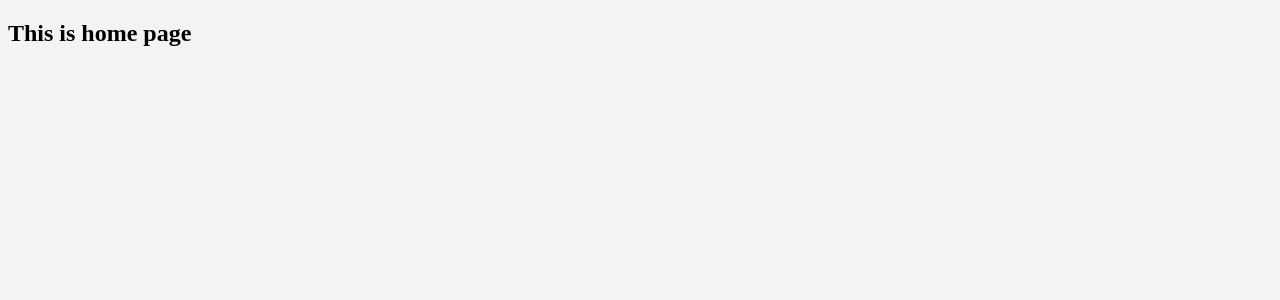
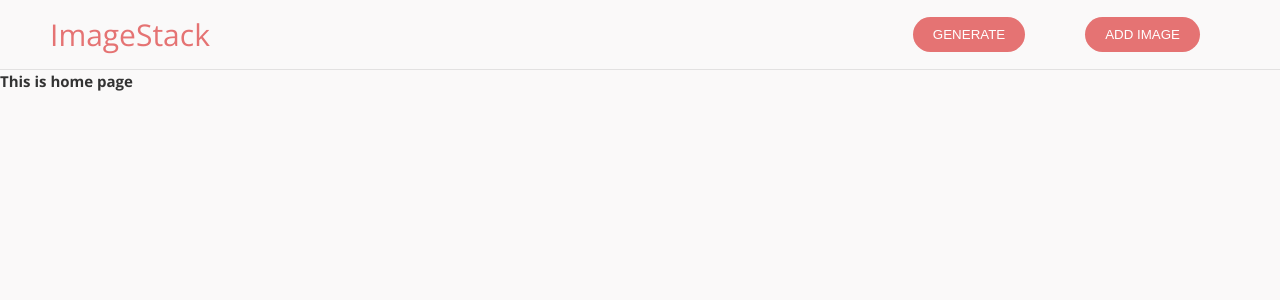
Before and after one commit to sushmitha-b-s/image-stack-client, a Vue app: page / in a window 1280 px wide. Shown: the top 300 px of the page. Built offline with nearby package versions, Linux system fonts and the light colour scheme.

Commit message:
Implemented navbar with styles

```diff
--- a/public/index.html
+++ b/public/index.html
@@ -1,15 +1,26 @@
 <!DOCTYPE html>
 <html lang="">
 	<head>
-    <meta charset="utf-8">
-    <meta http-equiv="X-UA-Compatible" content="IE=edge">
-    <meta name="viewport" content="width=device-width,initial-scale=1.0">
-    <link rel="icon" href="<%= BASE_URL %>favicon.ico">
+		<meta charset="utf-8" />
+		<meta http-equiv="X-UA-Compatible" content="IE=edge" />
+		<meta name="viewport" content="width=device-width,initial-scale=1.0" />
+		<link rel="icon" href="<%= BASE_URL %>favicon.ico" />
 		<title><%= htmlWebpackPlugin.options.title %></title>
+
+		<!-- Google fonts -->
+		<link rel="preconnect" href="https://fonts.gstatic.com" />
+		<link
+			href="https://fonts.googleapis.com/css2?family=Open+Sans:ital,wght@0,400;0,600;0,700;1,300&display=swap"
+			rel="stylesheet"
+		/>
 	</head>
 	<body>
 		<noscript>
-      <strong>We're sorry but <%= htmlWebpackPlugin.options.title %> doesn't work properly without JavaScript enabled. Please enable it to continue.</strong>
+			<strong
+				>We're sorry but <%= htmlWebpackPlugin.options.title %> doesn't work
+				properly without JavaScript enabled. Please enable it to
+				continue.</strong
+			>
 		</noscript>
 		<div id="app"></div>
 		<!-- built files will be auto injected -->
--- a/src/App.vue
+++ b/src/App.vue
@@ -1,5 +1,17 @@
 <template>
 	<div id="app">
+		<NavBar />
 		<router-view />
 	</div>
 </template>
+
+<script>
+import NavBar from '@/components/NavBar.vue'
+
+export default {
+	name: 'App',
+	components: {
+		NavBar,
+	},
+}
+</script>
--- /dev/null
+++ b/src/components/NavBar.vue
@@ -0,0 +1,16 @@
+<template>
+	<nav class="nav">
+		<ul class="nav__list">
+			<li class="nav__item">
+				<a href="/" class="nav__link">
+					ImageStack
+				</a>
+			</li>
+		</ul>
+
+		<div class="nav__btns">
+			<button class="nav__btn">generate</button>
+			<button class="nav__btn">Add image</button>
+		</div>
+	</nav>
+</template>
--- /dev/null
+++ b/src/styles/_base.scss
@@ -0,0 +1,33 @@
+// colors
+
+$color-primary-dark: #e57373;
+$color-primary-light: #eb9393;
+
+$color-grey-light-1: #faf9f9;
+$color-grey-light-2: #e2e1e1;
+
+$color-grey-dark-1: #333;
+
+$color-white: #fff;
+$color-black: #000;
+
+*,
+*::before,
+*::after {
+	margin: 0;
+	padding: 0;
+	box-sizing: inherit;
+}
+
+html {
+	font-size: 62.5%;
+	box-sizing: border-box;
+}
+
+body {
+	background-color: $color-grey-light-1;
+	color: $color-grey-dark-1;
+	font-family: 'Open Sans', sans-serif;
+	font-weight: 400;
+	line-height: 1.5;
+}
--- /dev/null
+++ b/src/styles/components/_navbar.scss
@@ -0,0 +1,49 @@
+.nav {
+	border-bottom: 1px solid $color-grey-light-2;
+	min-height: 7rem;
+	display: flex;
+	justify-content: space-between;
+	align-items: center;
+
+	&__list {
+		margin-left: 5rem;
+		list-style: none;
+	}
+
+	&__link {
+		&:link,
+		&:visited {
+			text-decoration: none;
+			font-size: 3rem;
+			color: $color-primary-dark;
+		}
+
+		&:focus {
+			outline: none;
+		}
+	}
+
+	&__btns {
+		margin-right: 5rem;
+	}
+
+	&__btn {
+		border: none;
+		background: none;
+		background-color: $color-primary-dark;
+		margin: 0 3rem;
+		padding: 1rem 2rem;
+		border-radius: 10rem;
+		color: $color-white;
+		text-transform: uppercase;
+		cursor: pointer;
+		transition: all 0.3s;
+
+		&:hover,
+		&:focus {
+			outline: none;
+			background-color: $color-primary-light;
+			transform: translateY(-2px);
+		}
+	}
+}
--- a/src/styles/main.scss
+++ b/src/styles/main.scss
@@ -1,3 +1,4 @@
-body {
-	background-color: #f3f3f3;
-}
+@import './base';
+
+// components
+@import './components/navbar';
```
Lines whose indentation alone changed are shown as unchanged.
